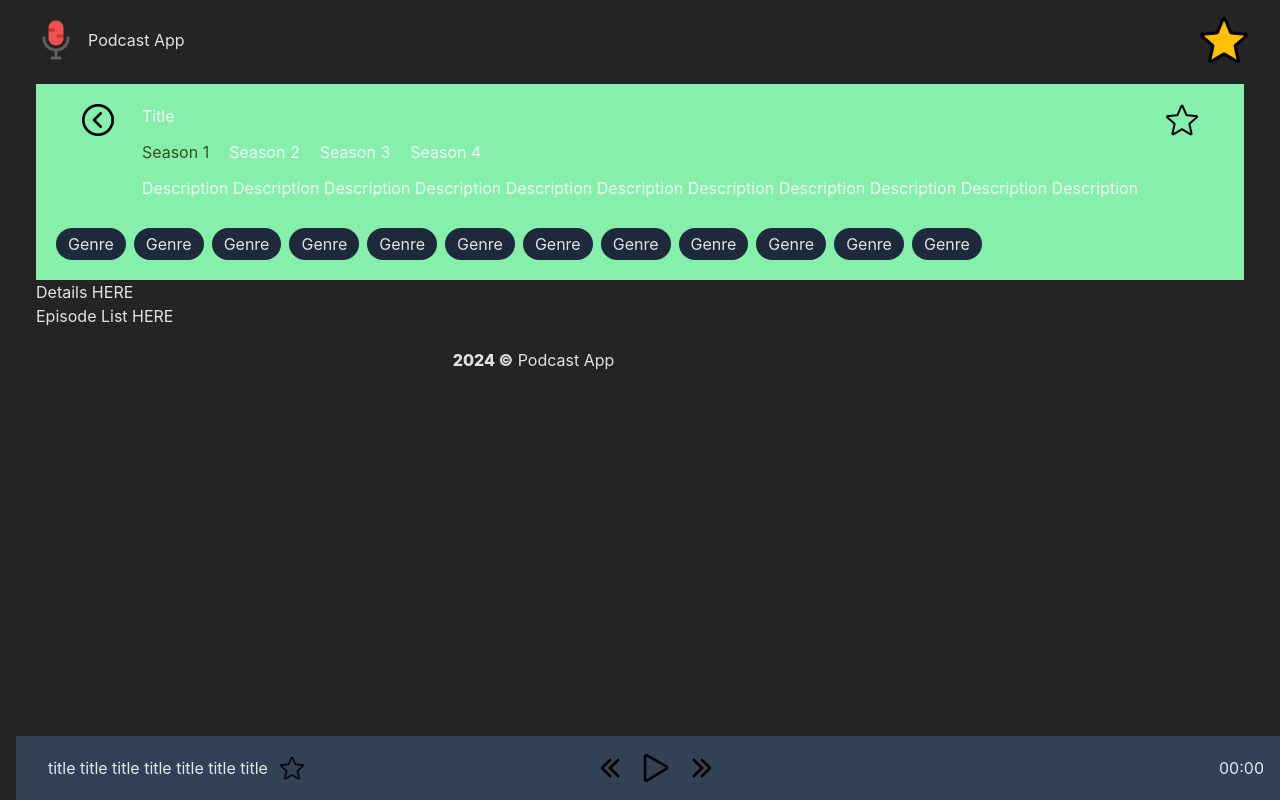
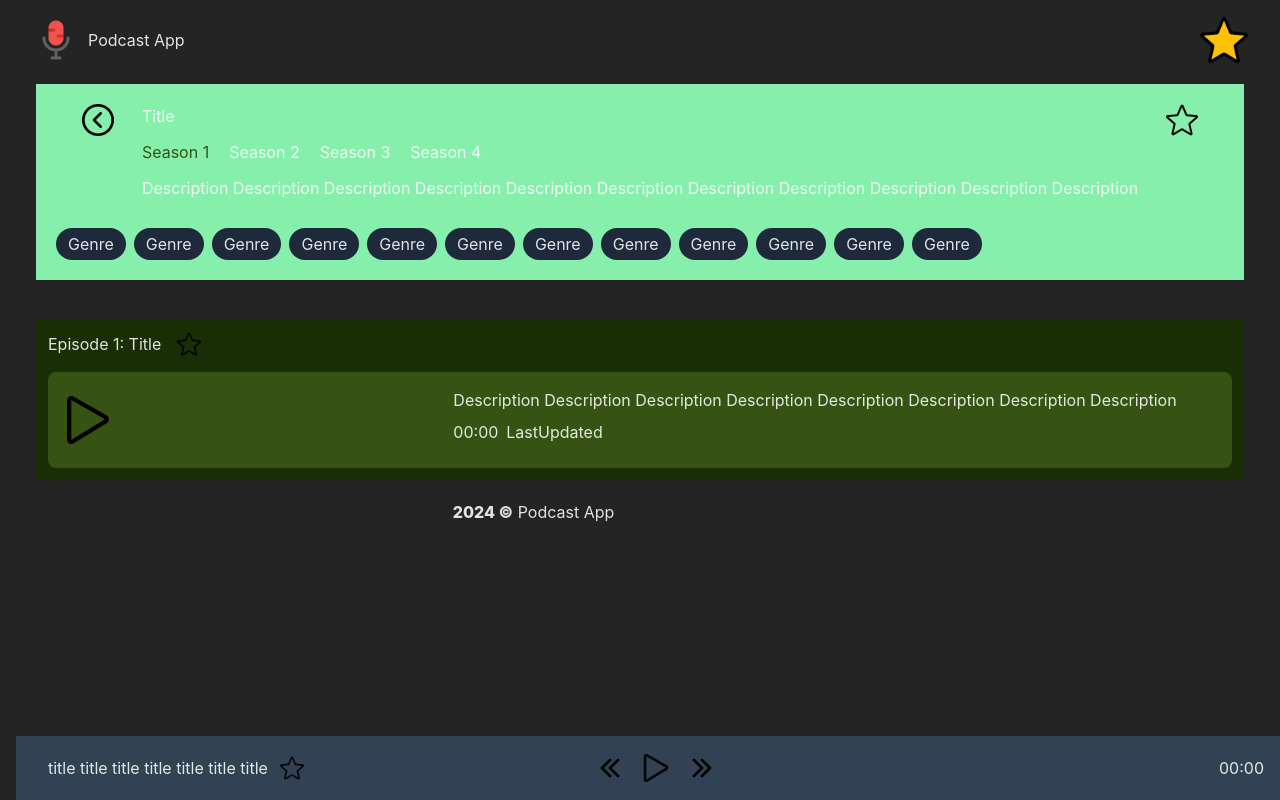
Before and after one commit to DaneVN/CS20240232_FTO2407_GroupB_DanevanNiekerk_DJS11, a React (Vite) app: page /show/1/season/1 in a window 1280 px wide. Built offline with nearby package versions, Linux system fonts and the light colour scheme.

Commit message:
EpisodeCard UI + CSS Added, other cards updated

```diff
--- /dev/null
+++ b/src/assets/components/EpisodeCard.jsx
@@ -0,0 +1,33 @@
+//eslint-disable-next-line
+import React from "react";
+// import starFull from "../images/star-full.png";
+import starEmpty from "../images/star-empty.png";
+import playBtn from "../images/play-button.png";
+
+function EpisodeCard() {
+  return (
+    <>
+      <div className="mb-4 flex justify-between sm:justify-start sm:gap-4">
+        <h2>Episode 1: Title</h2>
+        <img className="w-6 sm: h-6" src={starEmpty} alt="favourite" />
+      </div>
+      <div className="bg-lime-900 rounded-lg p-4 flex flex-col gap-4 sm:grid sm:grid-cols-3 sm:gap-4">
+        <button className="max-w-12">
+          <img src={playBtn} alt="play Audio" width={48} />
+        </button>
+        <div className="col-span-2 flex flex-col items-start justify-evenly">
+          <p className="mb-2">
+            Description Description Description Description Description
+            Description Description Description
+          </p>
+          <div className="flex gap-2 justify-start flex-wrap mb-2">
+            <p>00:00</p>
+            <p>LastUpdated</p>
+          </div>
+        </div>
+      </div>
+    </>
+  );
+}
+
+export default EpisodeCard;
--- a/src/assets/components/FavouritesCard.jsx
+++ b/src/assets/components/FavouritesCard.jsx
@@ -1,8 +1,8 @@
 //eslint-disable-next-line
 import React from "react";
 import placeholder from "../images/placeholder-show-banner.jpg";
-// import starFull from "../images/star-full.png";
-import starEmpty from "../images/star-empty.png";
+import starFull from "../images/star-full.png";
+// import starEmpty from "../images/star-empty.png";
 
 function FavouritesCard() {
   return (
@@ -10,7 +10,7 @@ function FavouritesCard() {
       <div className="relative mb-4">
         <img
           className="w-6 absolute top-1 left-1"
-          src={starEmpty}
+          src={starFull}
           alt="favourite"
         />
         <img
@@ -23,8 +23,7 @@ function FavouritesCard() {
         <h2 className="mb-4">Series: Episode Title</h2>
         <p className="mb-2">
           Description Description Description Description Description
-          Description Description Description{" "}
-          {/* //prettier added {" "}, for some reason? */}
+          Description Description Description
         </p>
         <div className="flex gap-2 justify-center flex-wrap mb-2">
           <p>S Ep</p>
--- a/src/assets/components/PreviewCard.jsx
+++ b/src/assets/components/PreviewCard.jsx
@@ -1,18 +1,11 @@
 //eslint-disable-next-line
 import React from "react";
 import placeholder from "../images/placeholder-show-banner.jpg";
-// import starFull from "../images/star-full.png";
-import starEmpty from "../images/star-empty.png";
 
 function PreviewCard() {
   return (
     <div className="bg-lime-900 rounded-lg p-4 flex flex-col gap-4 sm:grid sm:grid-cols-3 sm:gap-4 mb-6">
-      <div className="relative mb-4">
-        <img
-          className="w-6 absolute top-1 left-1"
-          src={starEmpty}
-          alt="favourite"
-        />
+      <div className=" mb-4">
         <img
           className="self-center rounded-lg"
           src={placeholder}
--- a/src/assets/pages/Season.jsx
+++ b/src/assets/pages/Season.jsx
@@ -1,12 +1,12 @@
 //eslint-disable-next-line
 import React from "react";
+import EpisodeCard from "../components/EpisodeCard";
 
 function Season() {
   return (
-    <>
-      <div id="show-details">Details HERE</div>
-      <div id="episode-list">Episode List HERE</div>
-    </>
+    <section id="episode-list" className="bg-lime-950 p-3 mt-10">
+      <EpisodeCard />
+    </section>
   );
 }
 export default Season;
```
